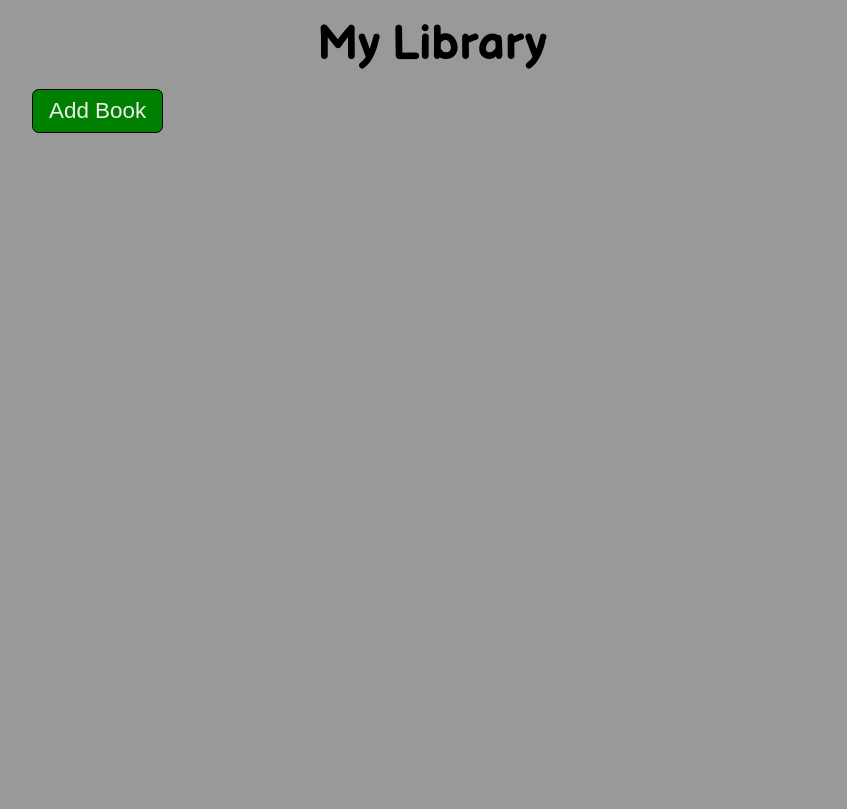
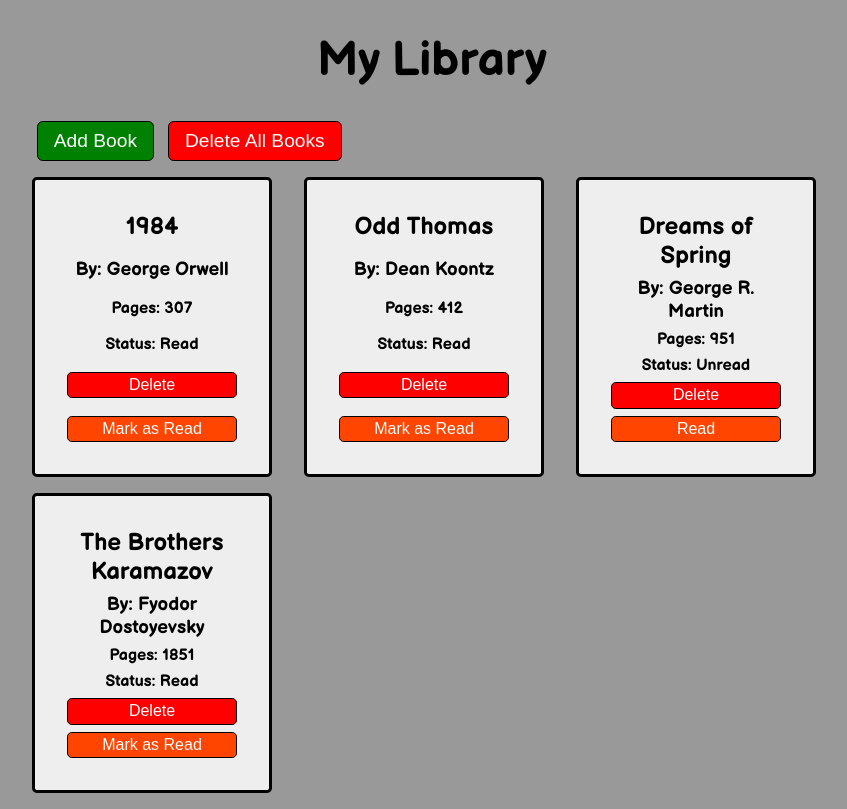
Before and after one commit to alto4/Library, a plain HTML site: page index.html in a window 1280 px wide. Shown: the whole page, without its empty margins (208-1055 px from the left). Drawn offline with Linux system fonts and the light colour scheme.

Commit message:
Delete and Delete All buttons added and functioning. Read/Unread toggle button added but needs to be wired to event handler.

```diff
--- a/css/styles.css
+++ b/css/styles.css
@@ -20,13 +20,17 @@ body {
 
 h1 {
     font-size: 3rem;
-
+    padding: 1rem;
 }
 
 .book-card {
+    display: flex;
+    flex-direction: column;
+    justify-content: space-between;
     background: #eee;
     border-radius: .3em;
     border: 3px solid #000;
+    min-height: 300px;
 }
 
 .book-form {
@@ -70,6 +74,12 @@ h1 {
     outline: none;
     padding: .2rem 1rem;
     border-radius: .3em;
+    color: #fff;
+    font-size: 1rem;
+}
+
+.btn:hover {
+    cursor: pointer;
 }
 
 .btn-submit {
@@ -82,9 +92,23 @@ h1 {
     margin: 1rem auto 0;
 }
 
+.btn-delete-all,
 .btn-new {
     background: green;
-    color: #eee;
     padding: .5rem 1rem;
-    font-size: 1.4rem;
+    font-size: 1.2rem;
+    margin: 0 .3rem;
 }
+
+.btn-delete {
+    background: red;
+}
+
+.btn-delete-all {
+    background: red;
+}
+
+.btn-read {
+    background: orangered;
+
+}
--- a/index.html
+++ b/index.html
@@ -16,6 +16,7 @@
         <h1>My Library</h1>
         <div class="button-menu">
             <button class="btn btn-new">Add Book</button>
+            <button class="btn btn-delete-all">Delete All Books</button>
         </div>
         <form class="book-form">
             <h2 class="form-title">Enter a New Book</h2>
--- a/main.js
+++ b/main.js
@@ -1,22 +1,32 @@
 // Variable Declarations
 let libraryBooks = [];
-const newButton = document.querySelector('.btn-new');
-const submitButton = document.querySelector('.btn-submit');
-const bookForm = document.querySelector('.book-form');
+const newButton = document.querySelector(".btn-new");
+const submitButton = document.querySelector(".btn-submit");
+const bookForm = document.querySelector(".book-form");
+const deleteAllButton = document.querySelector(".btn-delete-all");
+
+// Create Booklist container
+const body = document.querySelector("body");
+const bookList = document.createElement("div");
+bookList.style.width = "800px";
+bookList.style.margin = "1rem auto";
+bookList.style.display = "grid";
+bookList.style.gridTemplateColumns = "repeat(3, 1fr)";
+bookList.style.gridGap = "1rem";
 
 // Process New Book form Entry
-const titleInput = document.querySelector('#title');
-const authorInput = document.querySelector('#author');
-const pagesInput = document.querySelector('#pages');
-
+const titleInput = document.querySelector("#title");
+const authorInput = document.querySelector("#author");
+const pagesInput = document.querySelector("#pages");
 
 // Event Listeners
-// Show New Book Form
-newButton.addEventListener('click', function () {
-    bookForm.classList.toggle('open');
-})
+// Show New Book Form - when New Book button is clicked, show the book input form
+newButton.addEventListener("click", function () {
+  bookForm.classList.toggle("open");
+});
 
-submitButton.addEventListener('click', function (e) {
+// Event Listener for Submit Button - Add New Book with inputted data
+submitButton.addEventListener("click", function (e) {
   e.preventDefault();
   let title = titleInput.value;
   let author = authorInput.value;
@@ -24,28 +34,27 @@ submitButton.addEventListener('click', function (e) {
   let read = false;
 
   addBookToLibrary(title, author, pages, read);
-    render();
-
+  renderBook(libraryBooks[libraryBooks.length - 1]);
 });
 
 // Constructor Function for Book objects
 function Book(title, author, pages, read) {
   // Book properties
-    this.title = title
-    this.author = author
-    this.pages = pages
-    this.read = read
+  this.title = title;
+  this.author = author;
+  this.pages = pages;
+  this.read = read;
 
   // Book methods
   this.info = function () {
     let readString;
     if (read === true) {
-            readString = 'has been read';
+      readString = "has been read";
     } else {
-            readString = 'not yet read';
+      readString = "not yet read";
     }
     return `${title} by ${author}, ${pages} pages, ${readString}`;
-    }
+  };
 }
 
 // addBookToLibrary Function - adds a new book to the myLibrary array
@@ -56,51 +65,112 @@ function addBookToLibrary(title, author, pages, read) {
 }
 
 // Add permanent sample entries to libraryBooks for degugging render()
-// addBookToLibrary('1984', 'George Orwell', 307, true);
-// addBookToLibrary('Odd Thomas', 'Dean Koontz', 412, true);
-// addBookToLibrary('Dreams of Spring', 'George R. Martin', 951, false);
-// addBookToLibrary('The Brothers Karamazov', 'Fyodor Dostoyevsky', 1851, true);
+addBookToLibrary("1984", "George Orwell", 307, true);
+addBookToLibrary("Odd Thomas", "Dean Koontz", 412, true);
+addBookToLibrary("Dreams of Spring", "George R. Martin", 951, false);
+addBookToLibrary("The Brothers Karamazov", "Fyodor Dostoyevsky", 1851, true);
 
 // render Function - show libraryBooks objects in the browser
 function render(books) {
-    const body = document.querySelector('body');
-    const bookList = document.createElement('div');
-    bookList.style.width = '800px';
-    bookList.style.margin = "1rem auto";
-    bookList.style.display = 'grid';
-    bookList.style.gridTemplateColumns = 'repeat(3, 1fr)';
-    bookList.style.gridGap = '1rem';
+  let index = 0;
+  libraryBooks.forEach((book) => {
+    renderBook(book, index);
+    index++;
+  });
 
-    libraryBooks.forEach(book => {
-        const bookListItem = document.createElement('div');
-        bookListItem.classList.add('book-card');
+  body.append(bookList);
+}
 
-        const bookTitle = document.createElement('h2');
-        const bookAuthor = document.createElement('h3');
-        const bookPages = document.createElement('span');
-        const bookRead = document.createElement('p');
+// renderBook Function - renders a new book card in the DOM
+function renderBook(book) {
+  const bookListItem = document.createElement("div");
+  bookListItem.classList.add("book-card");
+
+  const bookTitle = document.createElement("h2");
+  const bookAuthor = document.createElement("h3");
+  const bookPages = document.createElement("span");
+  const bookRead = document.createElement("p");
+  const deleteButton = document.createElement("button");
+  const readButton = document.createElement("button");
 
   bookTitle.innerText = book.title;
   bookAuthor.innerText = `By: ${book.author}`;
   bookPages.innerText = `Pages: ${book.pages}`;
-        bookRead.innerText = 'Status: ';
+  bookRead.innerText = "Status: ";
   if (book.read === true) {
-            bookRead.innerText += 'Read';
+    bookRead.innerText += "Read";
   } else {
-            bookRead.innerText += 'Unread'
+    bookRead.innerText += "Unread";
   }
+  deleteButton.innerText = "Delete";
+  deleteButton.classList.add("btn");
+  deleteButton.classList.add("btn-delete");
+
+  if (book.read) {
+    readButton.innerText = "Mark as Read"
+  } else {
+    readButton.innerText = "Read";
+  }
+  readButton.classList.add('btn');
+  readButton.classList.add('btn-read');
 
   bookListItem.appendChild(bookTitle);
   bookListItem.appendChild(bookAuthor);
   bookListItem.appendChild(bookPages);
   bookListItem.appendChild(bookRead);
-        bookListItem.style.width = '240px';
-        bookListItem.style.padding = '2rem';
-        bookListItem.style.textAlign = 'center';
+  bookListItem.appendChild(deleteButton);
+  bookListItem.appendChild(readButton);
+  bookListItem.style.width = "240px";
+  bookListItem.style.padding = "2rem";
+  bookListItem.style.textAlign = "center";
 
   bookList.appendChild(bookListItem);
+  insertDeleteButtons();
+}
+
+render();
+insertDeleteButtons();
+
+
+// deleteBook Function
+function deleteBook(e) {
+  e.target.parentElement.remove();
+  libraryBooks.splice(e.target.parentElement.getAttribute("data-num"), 1);
+}
+
+// deleteAllBooks Function
+function deleteAllBooks() {
+  let deleteButtons = document.querySelectorAll(".btn-delete");
+
+  deleteButtons.forEach((button) => {
+    button.parentElement.remove();
+    libraryBooks = [];
   });
+}
 
-    body.append(bookList);
+function insertDeleteButtons() {
+  // Event Listener for Delete Button
+  let deleteButtons = document.querySelectorAll(".btn-delete");
+  let index = 0;
 
+
+  deleteButtons.forEach((btn) => {
+    btn.addEventListener("click", deleteBook);
+    btn.setAttribute("data-num", index);
+    index++;
+  });
 }
+
+// Event Listener for Delete All Books button
+deleteAllButton.addEventListener('click', deleteAllBooks)
+
+let readButtons = document.querySelectorAll('.btn-read');
+
+readButtons.forEach(readButton => {
+  readButton.addEventListener('click', toggleRead);
+})
+
+function toggleRead(e) {
+  console.log(e.target.parentElement.getAttribute("data-num"))
+  e.target.index
+}
```
Lines whose indentation alone changed are shown as unchanged.
